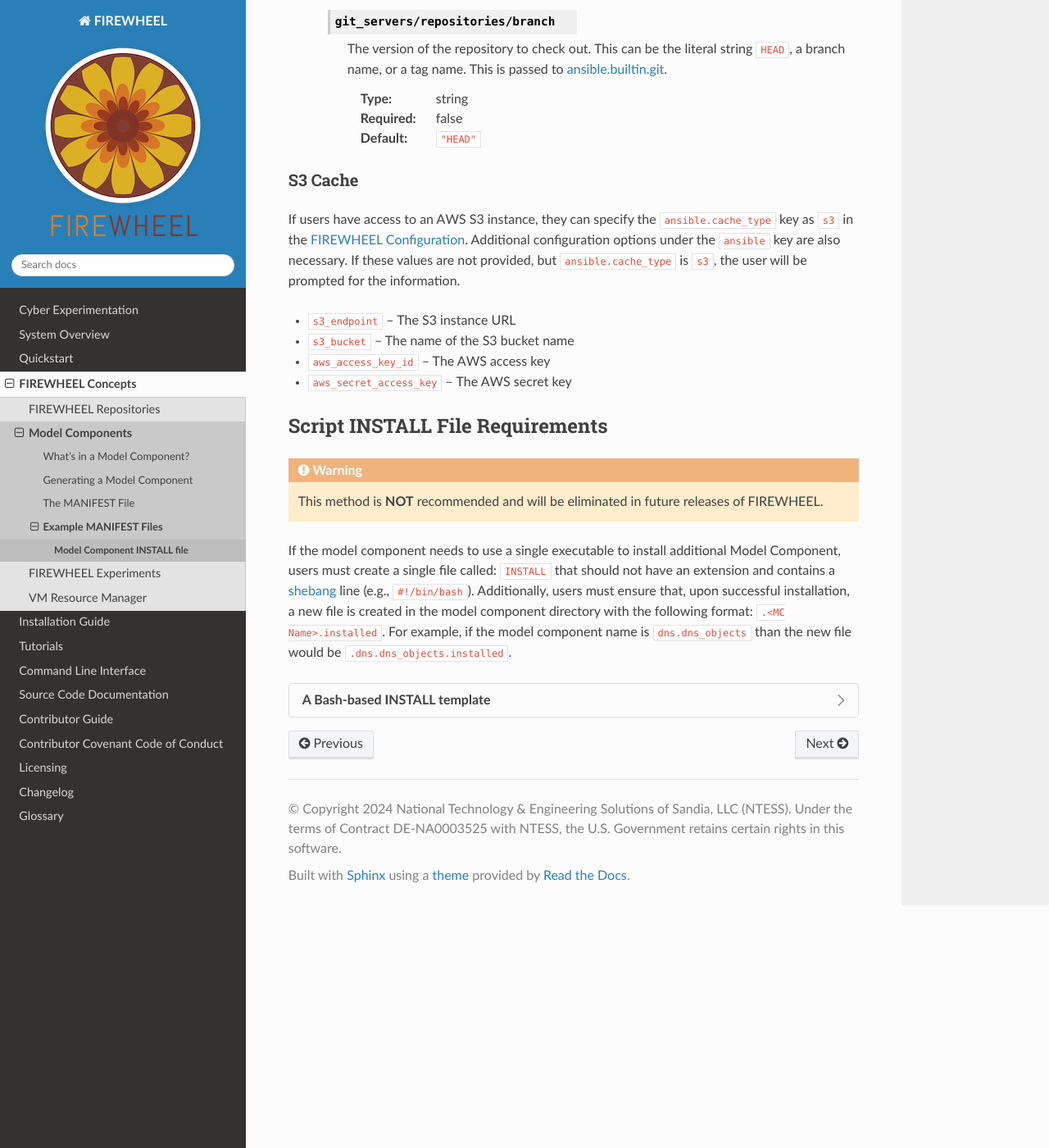
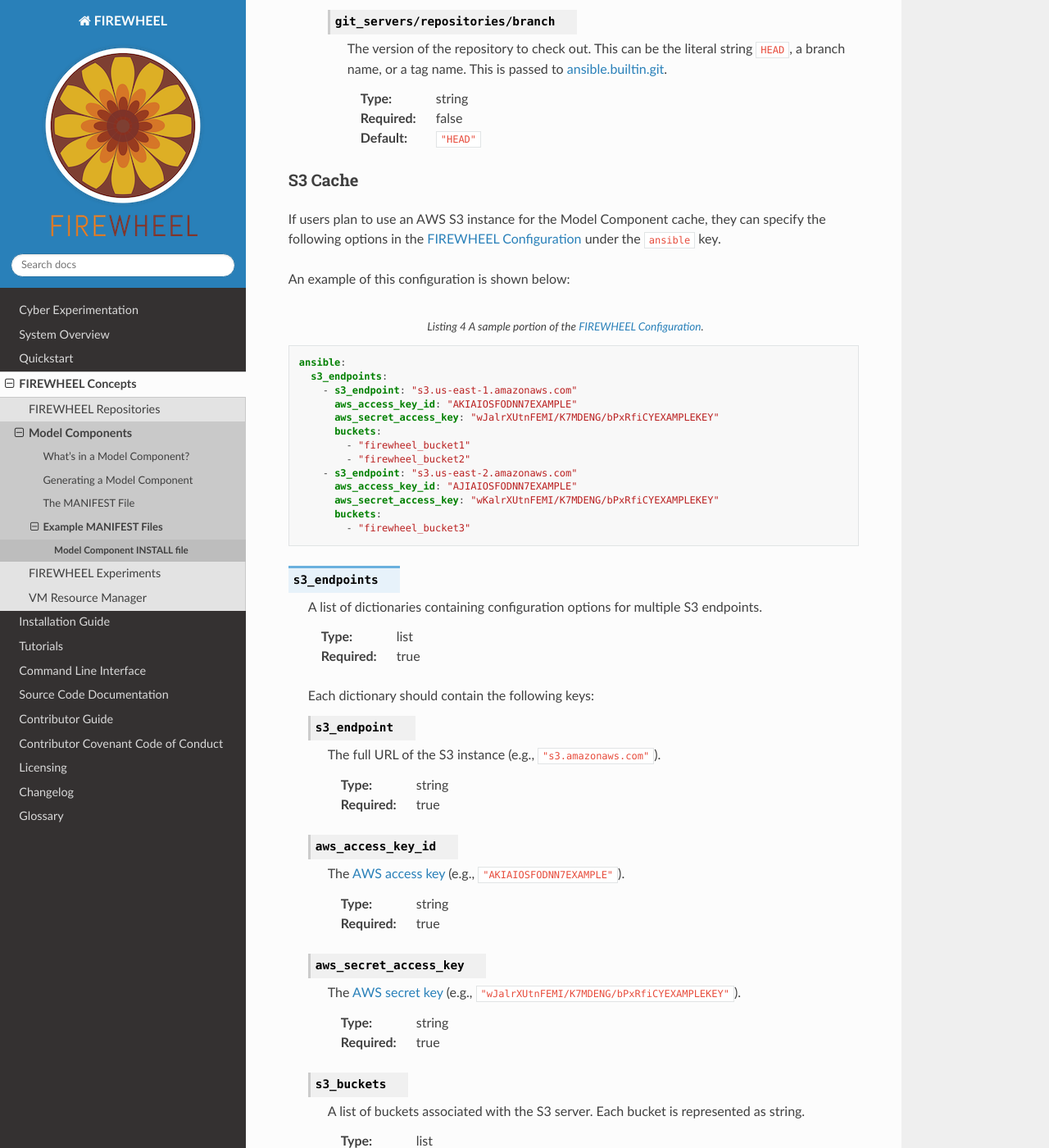
Before and after one commit to sdelliot/firewheel, a Sphinx documentation site: the page built from docs/source/model_component/mc_install.rst, in a window 1280 px wide and 1400 px high, scrolled down 6365 px. Shown: the whole window at 82% size. Built offline with Sphinx 7.4.7 and the Read the Docs theme 3.1.0, drawn with Linux system fonts in a browser that asks for light colours; pages that are not in the unit, such as notebooks, are missing from menus; the version number could not be read and is left out.

Commit message:
Enabling multiple s3 servers and buckets

```diff
--- a/docs/source/model_component/mc_install.rst
+++ b/docs/source/model_component/mc_install.rst
@@ -297,14 +297,64 @@
 
 S3 Cache
 ========
-If users have access to an AWS S3 instance, they can specify the ``ansible.cache_type`` key as ``s3`` in the :ref:`firewheel_configuration`.
-Additional configuration options under the ``ansible`` key are also necessary.
-If these values are not provided, but ``ansible.cache_type`` is ``s3``, the user will be prompted for the information.
+If users plan to use an AWS S3 instance for the Model Component cache, they can specify the following options in the :ref:`firewheel_configuration` under the ``ansible`` key.
 
-- ``s3_endpoint`` -- The S3 instance URL
-- ``s3_bucket`` -- The name of the S3 bucket name
-- ``aws_access_key_id`` -- The AWS access key
-- ``aws_secret_access_key`` -- The AWS secret key
+An example of this configuration is shown below:
+
+.. code-block:: yaml
+  :caption: A sample portion of the :ref:`firewheel_configuration`.
+
+  ansible:
+    s3_endpoints:
+      - s3_endpoint: "s3.us-east-1.amazonaws.com"
+        aws_access_key_id: "AKIAIOSFODNN7EXAMPLE"
+        aws_secret_access_key: "wJalrXUtnFEMI/K7MDENG/bPxRfiCYEXAMPLEKEY"
+        buckets:
+          - "firewheel_bucket1"
+          - "firewheel_bucket2"
+      - s3_endpoint: "s3.us-east-2.amazonaws.com"
+        aws_access_key_id: "AJIAIOSFODNN7EXAMPLE"
+        aws_secret_access_key: "wKalrXUtnFEMI/K7MDENG/bPxRfiCYEXAMPLEKEY"
+        buckets:
+          - "firewheel_bucket3"
+
+.. confval:: s3_endpoints
+
+    A list of dictionaries containing configuration options for multiple S3 endpoints.
+
+    :type: list
+    :required: true
+
+    Each dictionary should contain the following keys:
+
+    .. confval:: s3_endpoint
+
+        The full URL of the S3 instance (e.g., ``"s3.amazonaws.com"``).
+
+        :type: string
+        :required: true
+
+    .. confval:: aws_access_key_id
+
+        The `AWS access key <https://docs.aws.amazon.com/IAM/latest/UserGuide/id_credentials_access-keys.html>`_ (e.g., ``"AKIAIOSFODNN7EXAMPLE"``).
+
+        :type: string
+        :required: true
+
+    .. confval:: aws_secret_access_key
+
+        The `AWS secret key <https://docs.aws.amazon.com/IAM/latest/UserGuide/id_credentials_access-keys.html>`_ (e.g., ``"wJalrXUtnFEMI/K7MDENG/bPxRfiCYEXAMPLEKEY"``).
+
+        :type: string
+        :required: true
+
+    .. confval:: s3_buckets
+
+        A list of buckets associated with the S3 server. Each bucket is represented as string.
+
+        :type: list
+        :required: true
+
 
 ********************************
 Script INSTALL File Requirements
```
Also changed, not shown: src/firewheel/control/ansible_playbooks/roles/firewheel/tasks/s3.yml (+52 -22 lines).
